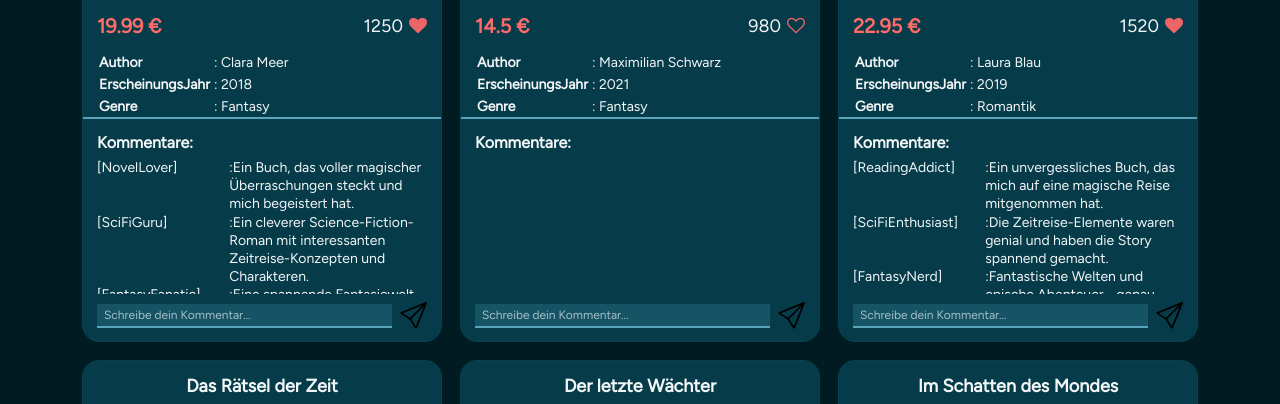
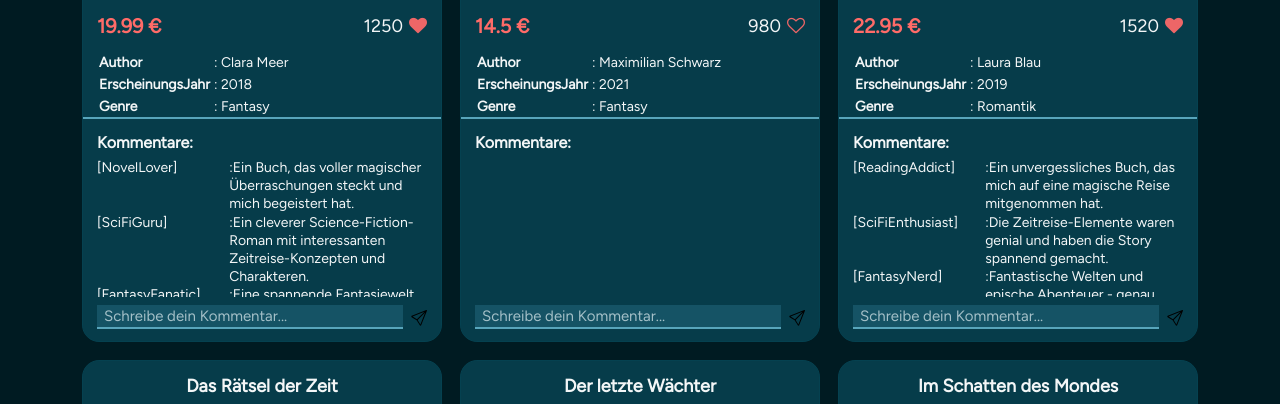
Before and after one commit to aeroswez/BookStore, a plain HTML site: page index.html in a window 1280 px wide. Shown: the part 298-702 px from the top of the page. Drawn offline with nearby package versions, Linux system fonts and the light colour scheme.

Commit message:
Added the font size and enter button functionality on comment input

```diff
--- a/script.js
+++ b/script.js
@@ -205,7 +205,8 @@ let books = [
                                     ${renderComments(index)}
                                   </div>
                                   <div class="commentClass">
-                                    <input id="comment_input_${index}" type="text" placeholder="Schreibe dein Kommentar...">
+                                    <input id="comment_input_${index}" type="text" placeholder="Schreibe dein Kommentar..."
+                                     onkeydown="if (event.key === 'Enter') addComment(${index})">
                                     <button onclick="addComment(${index})"><img src="./assets/icon/send.svg"></button>
                                   </div>
 
--- a/style.css
+++ b/style.css
@@ -209,18 +209,11 @@ html body {
   background-color: #155365;
   color: #f3f6f7;
   font-family: inherit;
-  font-size: 12px;
+  font-size: 15px;
 }
 
 .commentClass input::placeholder {
   color: #a4c0c8;
-}
-
-.commentClass button img {
-  display: block;
-  width: 27px;
-  height: 27px;
-  object-fit: contain;
 }
 
 @media (max-width: 480px) {
```
